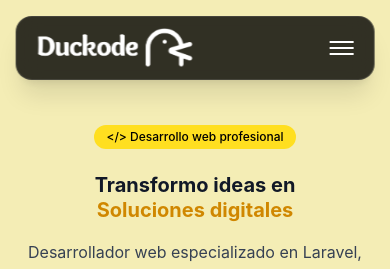
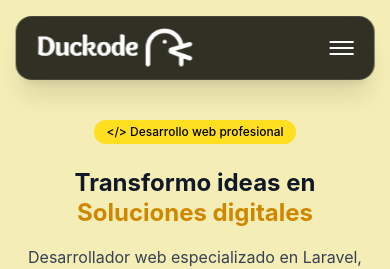
Before and after one commit to jearson-roa/Duckode, a React (Vite) app: page / in a window 390 px wide. Shown: the top 269 px of the page. Built offline with nearby package versions, Linux system fonts and the light colour scheme.

Commit message:
Arreglo del tamaño de letra del hero, adaptado a la tablet

```diff
--- a/src/App.jsx
+++ b/src/App.jsx
@@ -18,7 +18,7 @@ function App() {
               {"</>"} Desarrollo web profesional
             </span>
 
-            <h1 className="mt-6 sm:mt-8 text-xl sm:text-xl md:text-6xl font-bold leading-tight text-[#111827]">
+            <h1 className="mt-6 text-2xl sm:text-3xl md:text-3xl lg:text-5xl font-bold leading-tight text-[#111827]">
               Transformo ideas en
               <span className="text-yellow-600 block">
                 Soluciones digitales
```
